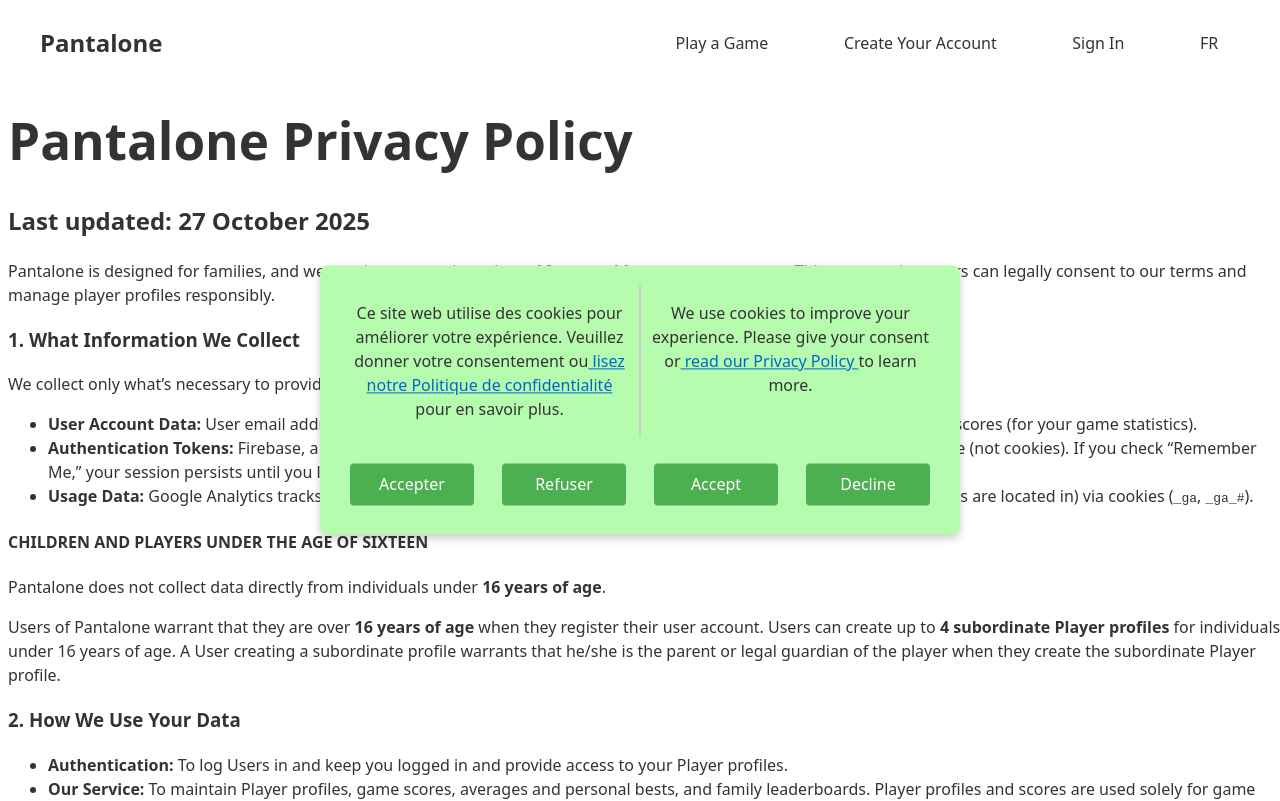
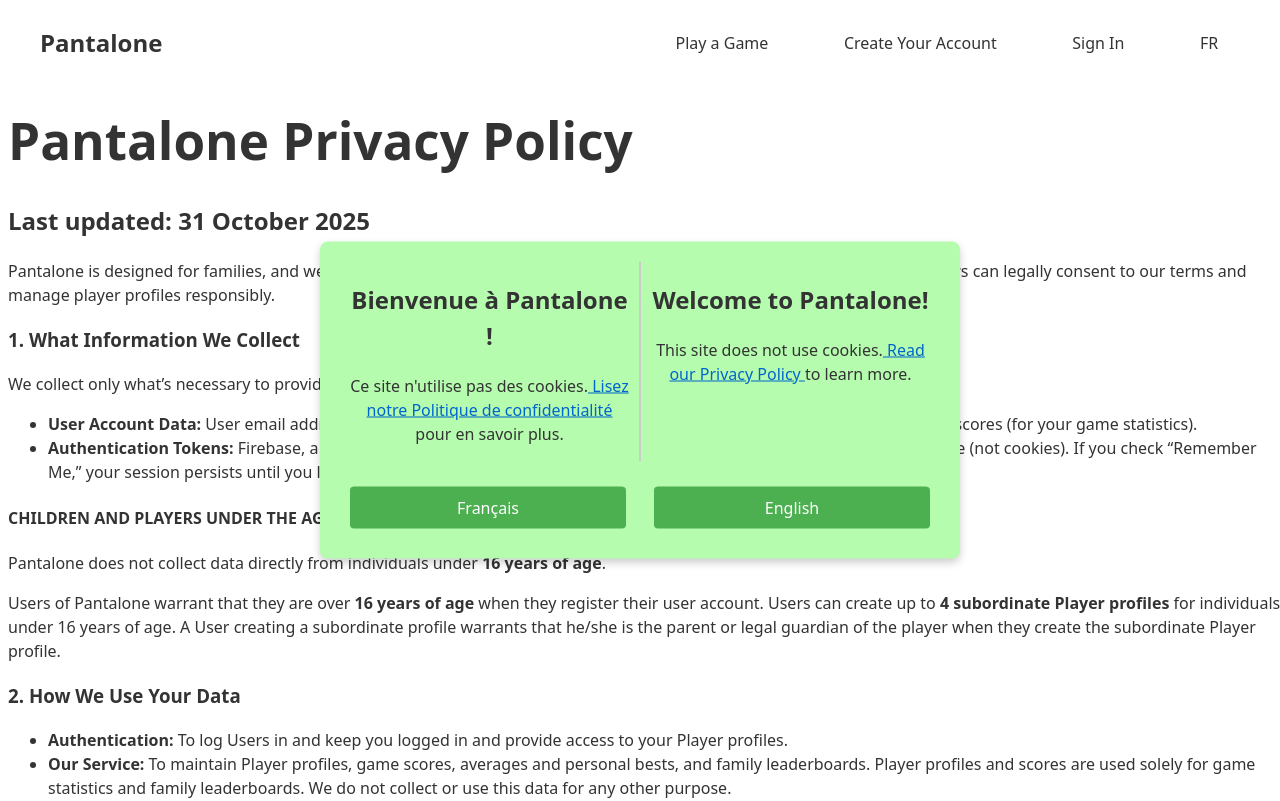
Before and after one commit to StrawberryBeds/games, a React (Vite) app: page /privacy in a window 1280 px wide. Shown: the top 801 px of the page. Built offline with nearby package versions, Linux system fonts and the light colour scheme; no server answers.

Commit message:
Removes language about cookies as not currently used.

```diff
--- a/src/componentsConsent/ConsentModal.jsx
+++ b/src/componentsConsent/ConsentModal.jsx
@@ -30,29 +30,45 @@ const handleSubmit = (consent, language) => {
       {/* Content: Split into two columns for text */}
       <div className="consent-content">
         <div className="consent-side fr">
-          <p>
-            Ce site web utilise des cookies pour améliorer votre expérience. Veuillez donner votre consentement ou
+          <h2>Bienvenue à Pantalone !</h2>
+          <p>Ce site n'utilise pas des cookies.
+            <a href="/privacy" onClick={(e) => handlePrivacyLink(e, 'fr')}> Lisez notre Politique de confidentialité </a>
+            pour en savoir plus.
+            {/* Ce site web utilise des cookies pour améliorer votre expérience. Veuillez donner votre consentement ou
             <a href="/privacy" onClick={(e) => handlePrivacyLink(e, 'fr')}> lisez notre Politique de confidentialité </a>
-            pour en savoir plus.
+            pour en savoir plus. */}
           </p>
         </div>
         <div className="consent-side en">
-          <p>
-            We use cookies to improve your experience. Please give your consent or
+          <h2>Welcome to Pantalone!</h2>
+          <p>This site does not use cookies.
+          <a href="/privacy" onClick={(e) => handlePrivacyLink(e, 'en')}> Read our Privacy Policy </a>
+            to learn more.
+            {/* We use cookies to improve your experience. Please give your consent or
             <a href="/privacy" onClick={(e) => handlePrivacyLink(e, 'en')}> read our Privacy Policy </a>
-            to learn more.
+            to learn more. */}
           </p>
         </div>
       </div>
       {/* Buttons: Only Accept/Decline and Accepter/Refuser */}
       <div className="modal-buttons">
-        <button onClick={() => handleSubmit(true, 'fr')}>Accepter</button>
-        <button onClick={() => handleSubmit(false, 'fr')}>Refuser</button>
-        <button onClick={() => handleSubmit(true, 'en')}>Accept</button>
-        <button onClick={() => handleSubmit(false, 'en')}>Decline</button>
+        <button onClick={() => handleSubmit(true, 'fr')}>Français</button>
+        {/* <button onClick={() => handleSubmit(false, 'fr')}>Refuser</button> */}
+        <button onClick={() => handleSubmit(true, 'en')}>English</button>
+        {/* <button onClick={() => handleSubmit(false, 'en')}>Decline</button> */}
       </div>
     </div>
   );
 }
 
 export default ConsentModal;
+
+// PRIVACY POLICY TEXT IN CASE COOKIES ARE RESTORED
+
+// <li><strong>Usage Data: </strong> Google Analytics tracks basic site interactions in an anonymous format (e.g., page visits, the countries visitors are located in) via cookies (<code>_ga</code>, <code>_ga_#</code>).</li>
+// <li><strong>Opt-Out of Cookies:</strong> You can withdraw consent for Google Analytics cookies at any time by clearing your browser’s cookies and refreshing the page. You’ll be prompted to consent again. Select “Refuse”. Please consult your browser’s Help for full instructions about clearing your browser’s cookies.</li>
+// <li><strong>Google Analytics:</strong> Anonymous usage data is retained for <strong>26 months</strong> (Google’s default).</li>
+
+// <li><strong>Données d'utilisation :</strong> Google Analytics suit les interactions de base sur le site de manière anonyme (par exemple, les pages visitées, les pays dans lesquels se trouvent les visiteurs) via des cookies (<code>_ga</code>, <code>_ga_#</code>).</li>
+// <li><strong>Désactivation des cookies :</strong> vous pouvez retirer votre consentement pour les cookies Google Analytics à tout moment en effaçant les cookies de votre navigateur et en actualisant la page. Vous serez invité à donner à nouveau votre consentement. Sélectionnez « Refuser ». Veuillez consulter l'aide de votre navigateur pour obtenir des instructions complètes sur la suppression des cookies de votre navigateur.</li>
+// <li><strong>Google Analytics :</strong> les données d'utilisation anonymes sont conservées pendant <strong>26 mois</strong> (paramètre par défaut de Google).</li>
```
Also changed, not shown: src/legal/en/privacy.json (+1 -1 lines), src/legal/fr/privacy.json (+1 -1 lines).
